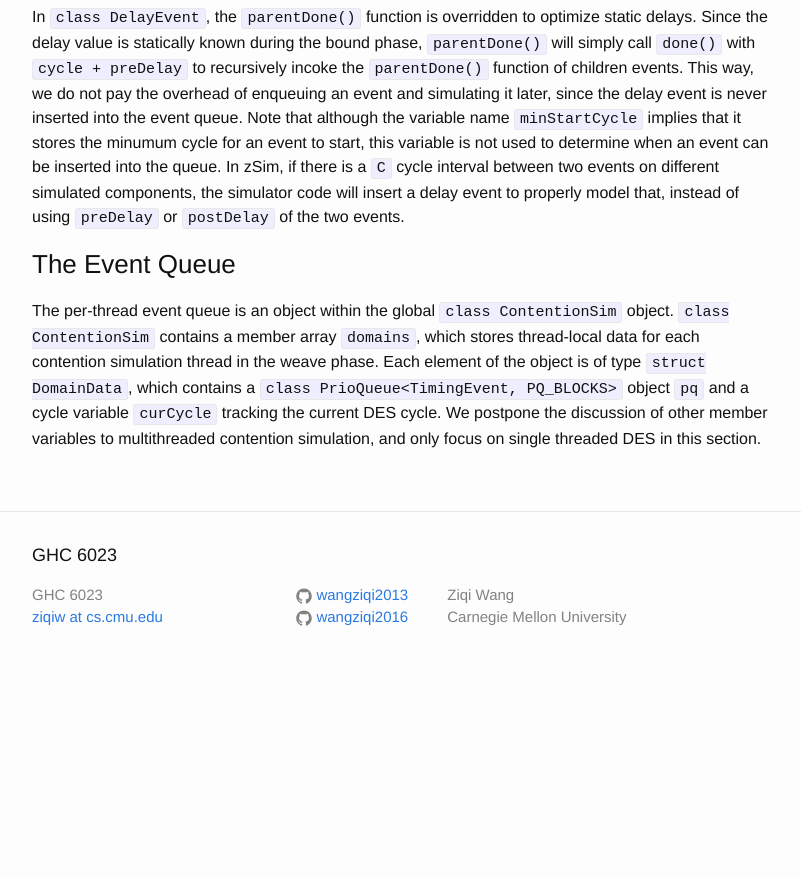
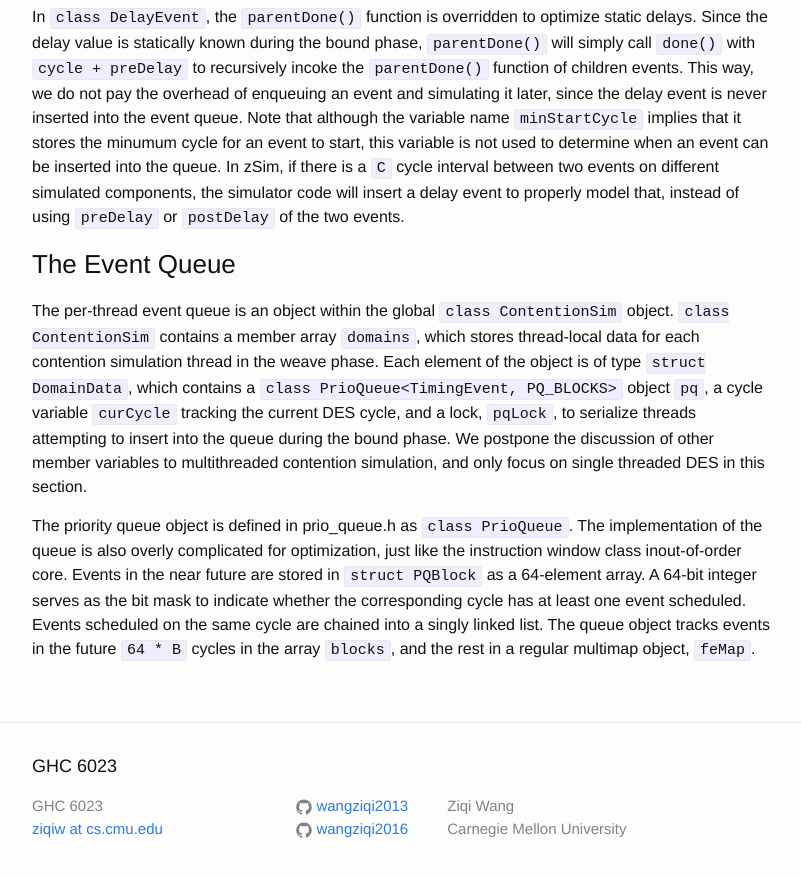
Before and after one commit to wangziqi2013/wangziqi2013.github.io, a Jekyll site: the page built from _posts/2019-01-22-understand-zsim-contention-sim.markdown, in a window 1280 px wide and 900 px high, scrolled down 5685 px. Shown: the top 877 px of the window, without its empty margins (238-1039 px from the left). Built offline with Jekyll 4.4.1, drawn with Linux system fonts in a browser that asks for light colours; before the commit the page ends 6374 px from its top, so only the background shows below that.

Commit message:
Adding pq

```diff
--- a/_posts/2019-01-22-understand-zsim-contention-sim.markdown
+++ b/_posts/2019-01-22-understand-zsim-contention-sim.markdown
@@ -218,5 +218,13 @@ simulated components, the simulator code will insert a delay event to properly m
 The per-thread event queue is an object within the global `class ContentionSim` object. `class ContentionSim` contains
 a member array `domains`, which stores thread-local data for each contention simulation thread in the weave phase.
 Each element of the object is of type `struct DomainData`, which contains a `class PrioQueue<TimingEvent, PQ_BLOCKS>`
-object `pq` and a cycle variable `curCycle` tracking the current DES cycle. We postpone the discussion of other member
-variables to multithreaded contention simulation, and only focus on single threaded DES in this section.
+object `pq`, a cycle variable `curCycle` tracking the current DES cycle, and a lock, `pqLock`, to serialize threads
+attempting to insert into the queue during the bound phase. We postpone the discussion of other member variables to
+multithreaded contention simulation, and only focus on single threaded DES in this section.
+
+The priority queue object is defined in prio\_queue.h as `class PrioQueue`. The implementation of the queue is also
+overly complicated for optimization, just like the instruction window class inout-of-order core. Events in the near future
+are stored in `struct PQBlock` as a 64-element array. A 64-bit integer serves as the bit mask to indicate whether the corresponding
+cycle has at least one event scheduled. Events scheduled on the same cycle are chained into a singly linked list.
+The queue object tracks events in the future `64 * B` cycles in the array `blocks`, and the rest in a regular multimap object,
+`feMap`.
```
